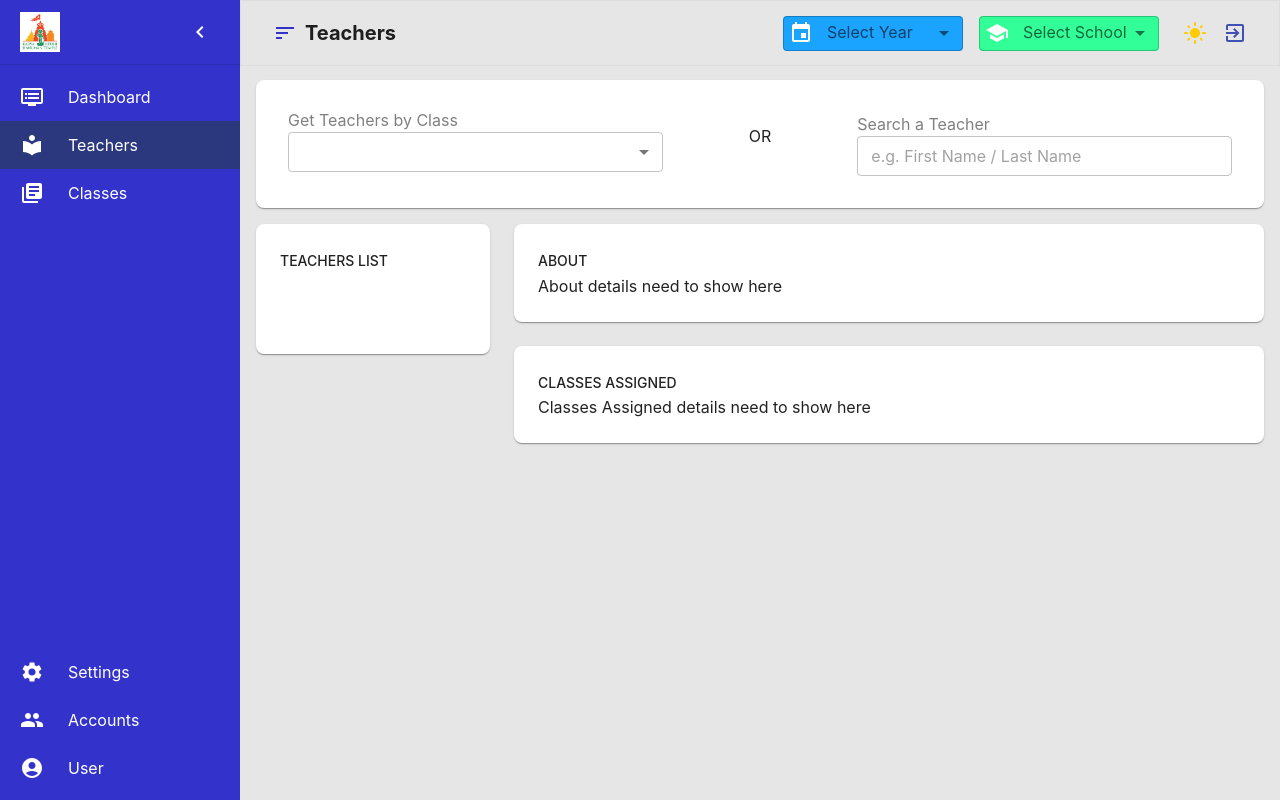
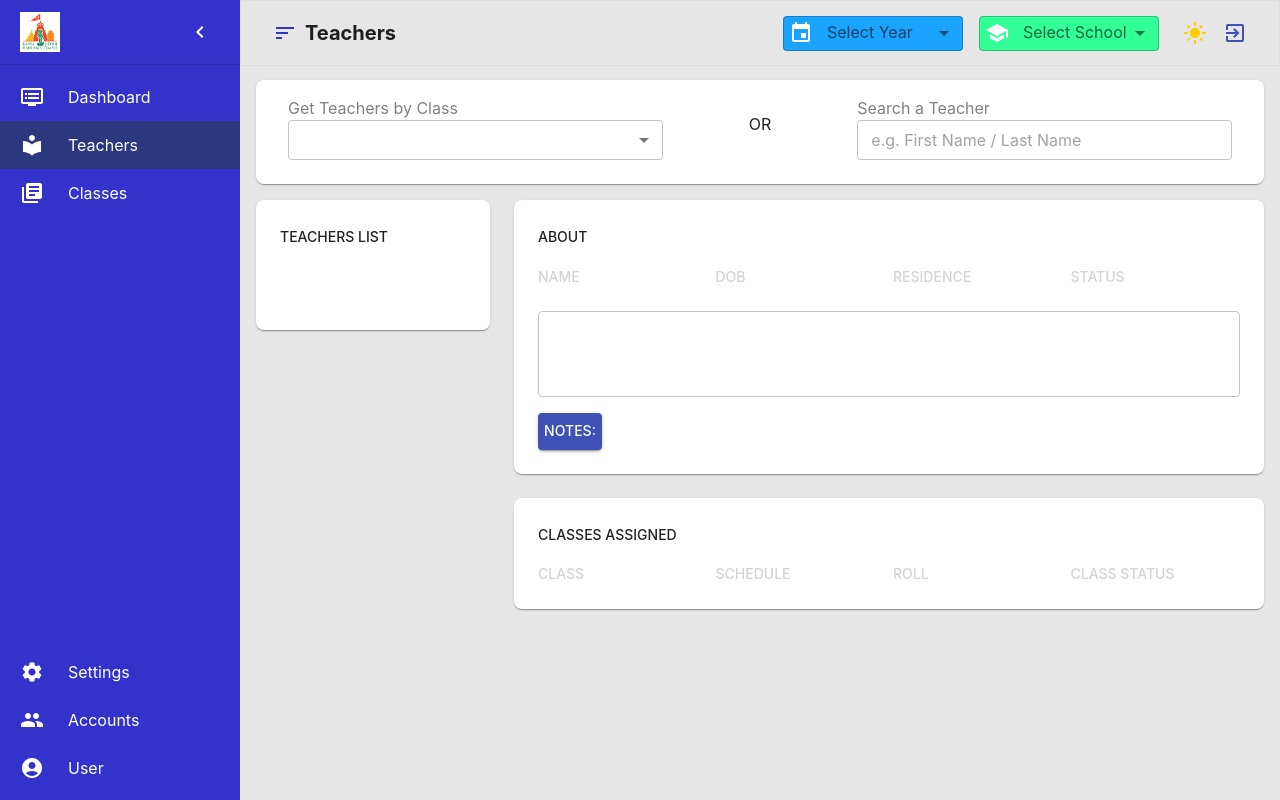
Before and after one commit to Pranavkotesh/Classes-Management-App, a React (Create React App) app in the folder web/classes-management/: page /teachers in a window 1280 px wide. Built offline with nearby package versions, Linux system fonts and the light colour scheme.

Commit message:
added teachers UI

```diff
--- a/web/classes-management/src/features/teachers/TeacherMain.jsx
+++ b/web/classes-management/src/features/teachers/TeacherMain.jsx
@@ -4,6 +4,7 @@ import AppTextInput from "../../shared/components/app-text-input/AppTextInput";
 import AppSelect from "../../shared/components/app-select/AppSelect";
 import AppCard from "../../shared/components/app-card/AppCard";
 import AppLayout from "../../shared/components/app-layout/AppLayout";
+import AppButton from "../../shared/components/app-button/AppButton";
 
 const CLASS_ARRAY = [
   { value: 1, label: "I" },
@@ -18,6 +19,14 @@ const CLASS_ARRAY = [
   { value: 10, label: "X" },
 ];
 
+const Heading = ({ heading }) => {
+  return (
+    <Typography variant="subtitle2" color="lightgrey">
+      {heading}
+    </Typography>
+  );
+};
+
 const TeacherMain = () => {
   const [searchObj, setSearchObj] = useState({
     class: "",
@@ -25,6 +34,7 @@ const TeacherMain = () => {
   });
   const [selectedYear, setSelectedYear] = useState("");
   const [selectedSchool, setSelectedSchool] = useState("");
+  const [notes, setNotes] = useState("");
 
   const handleSearchObjChange = (event) => {
     const { name, value } = event.target;
@@ -61,7 +71,6 @@ const TeacherMain = () => {
                 </div>
               </Grid>
               <Grid item xs={12} sm={5} md={5} lg={5}>
-                <FormControl margin="normal" fullWidth>
                 <AppTextInput
                   name="search"
                   label="Search a Teacher"
@@ -69,7 +78,6 @@ const TeacherMain = () => {
                   onChange={handleSearchObjChange}
                   value={searchObj.search}
                 />
-                </FormControl>
               </Grid>
             </Grid>
           </AppCard>
@@ -83,14 +91,51 @@ const TeacherMain = () => {
               <Grid container spacing={3}>
                 <Grid item xs={12}>
                   <AppCard title="About">
-                    <Typography>About details need to show here</Typography>
+                    <Grid container spacing={1} style={{ paddingTop: 16 }}>
+                      <Grid item xs={3}>
+                        <Heading heading="NAME" />
+                      </Grid>
+                      <Grid item xs={3}>
+                        <Heading heading="DOB" />
+                      </Grid>
+                      <Grid item xs={3}>
+                        <Heading heading="RESIDENCE" />
+                      </Grid>
+                      <Grid item xs={3}>
+                        <Heading heading="STATUS" />
+                      </Grid>
+                      <Grid item xs={12}>
+                        <AppTextInput
+                          name="notes"
+                          label=""
+                          onChange={(event) => setNotes(event.target.value)}
+                          value={notes}
+                          multiline
+                          minRows={3}
+                        />
+                      </Grid>
+                      <Grid item xs={1}>
+                        <AppButton btnText="Notes:" />
+                      </Grid>
+                    </Grid>
                   </AppCard>
                 </Grid>
                 <Grid item xs={12}>
                   <AppCard title="Classes Assigned">
-                    <Typography>
-                      Classes Assigned details need to show here
-                    </Typography>
+                    <Grid container spacing={1} style={{ paddingTop: 16 }}>
+                      <Grid item xs={3}>
+                        <Heading heading="CLASS" />
+                      </Grid>
+                      <Grid item xs={3}>
+                        <Heading heading="SCHEDULE" />
+                      </Grid>
+                      <Grid item xs={3}>
+                        <Heading heading="ROLL" />
+                      </Grid>
+                      <Grid item xs={3}>
+                        <Heading heading="CLASS STATUS" />
+                      </Grid>
+                    </Grid>
                   </AppCard>
                 </Grid>
               </Grid>
```
Lines whose indentation alone changed are shown as unchanged.
